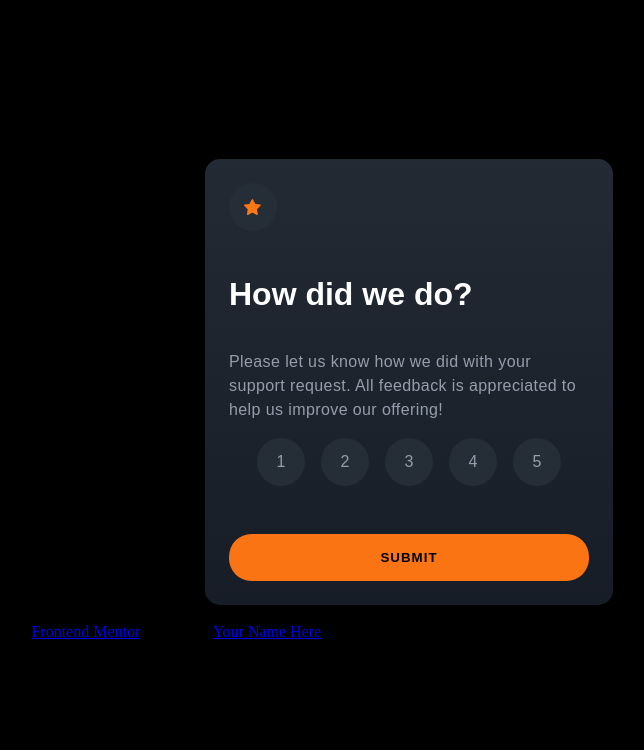
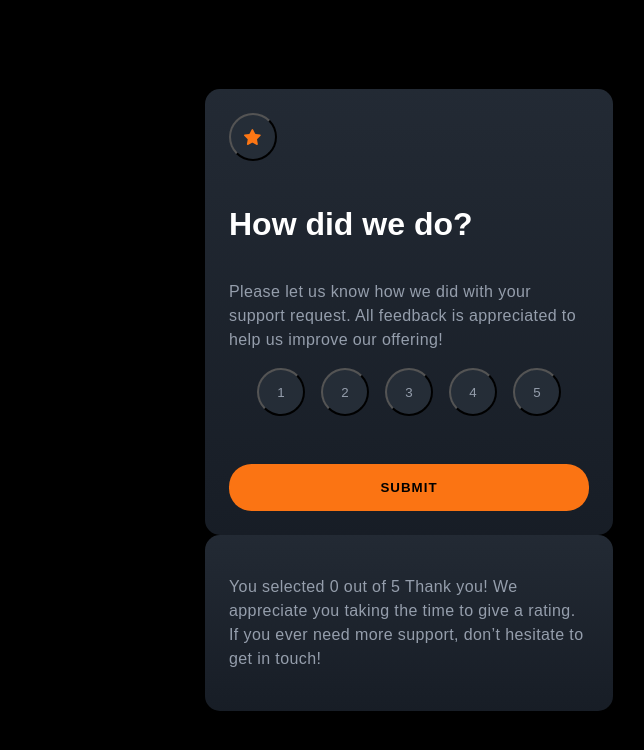
Before and after one commit to asephkhan/interactive-rating-component-main, a React (Vite) app: page / in a window 1280 px wide. Shown: the top 750 px of the page, without its empty margins (231-875 px from the left). Built offline with nearby package versions, Linux system fonts and the light colour scheme.

Commit message:
started Thankyou card

```diff
--- a/src/App.css
+++ b/src/App.css
@@ -71,3 +71,7 @@
     font-weight: 700;
     letter-spacing: 1px;
 }
+
+.thankyou__card {
+    color: var(--color-grey-500);
+}
--- a/src/App.jsx
+++ b/src/App.jsx
@@ -2,8 +2,12 @@ import { useState } from "react";
 import iconStar from "./assets/images/icon-star.svg";
 import "./App.css";
 
-const Circle = ({ children }) => {
-  return <div className="card__circle">{children}</div>;
+const Circle = ({ children, onClick, selectedValue }) => {
+  return (
+    <button className="card__circle" onClick={() => onClick(selectedValue)}>
+      {children}
+    </button>
+  );
 };
 
 const Button = (props) => {
@@ -14,7 +18,7 @@ const Button = (props) => {
   );
 };
 
-const Card = () => {
+const Card = ({ selected, onSelect }) => {
   return (
     <>
       <div className="card">
@@ -28,11 +32,11 @@ const Card = () => {
           is appreciated to help us improve our offering!
         </p>
         <div className="card__rating_score">
-          <Circle>1</Circle>
-          <Circle>2</Circle>
-          <Circle>3</Circle>
-          <Circle>4</Circle>
-          <Circle>5</Circle>
+          {[1, 2, 3, 4, 5].map((value) => (
+            <Circle key={value} onClick={onSelect} selectedValue={value}>
+              {value}
+            </Circle>
+          ))}
         </div>
 
         <Button text="SUBMIT" />
@@ -41,27 +45,35 @@ const Card = () => {
   );
 };
 
+const ThankYouCard = ({selected}) => {
+  return (
+      <div className="card">
+        <p>
+          You selected {selected} out of 5 Thank you! We appreciate you taking
+          the time to give a rating. If you ever need more support, don’t
+          hesitate to get in touch!
+        </p>
+      </div>
+  )
+}
+
 function App() {
+  const [selected, setSelected] = useState(0);
+  console.log("selected", selected);
+
+  const handleSelect = (value) => {
+    setSelected(value);
+  };
+
   return (
-    <>
-      <body>
-        {/*  Rating state start  */}
-        <Card />
-        {/*  Rating state end  */}
-        {/* <!-- Thank you state start --> */}
-        You selected {/* <!-- Add rating here -->  */}out of 5 Thank you! We
-        appreciate you taking the time to give a rating. If you ever need more
-        support, don’t hesitate to get in touch!
-        {/* <!-- Thank you state end --> */}
-        <footer class="attribution">
-          Challenge by{" "}
-          <a href="https://www.frontendmentor.io?ref=challenge">
-            Frontend Mentor
-          </a>
-          . Coded by <a href="#">Your Name Here</a>.
-        </footer>
-      </body>
-    </>
+    <div>
+      {/*  Rating state start  */}
+      <Card selected={selected} onSelect={handleSelect} />
+      {/*  Rating state end  */}
+      {/* <!-- Thank you state start --> */}
+      <ThankYouCard selected={selected} />
+      {/* <!-- Thank you state end --> */}
+    </div>
   );
 }
 
```
